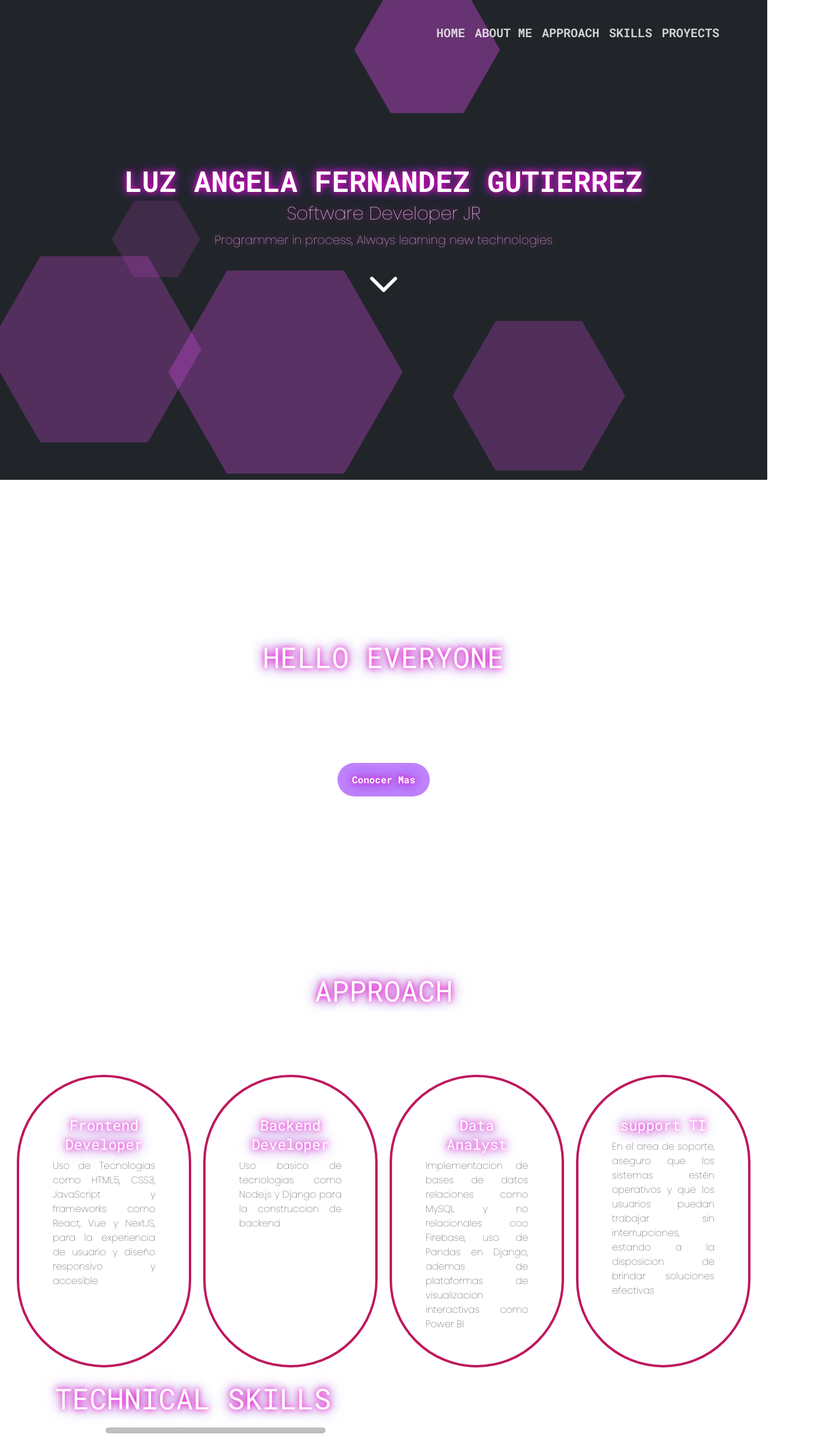
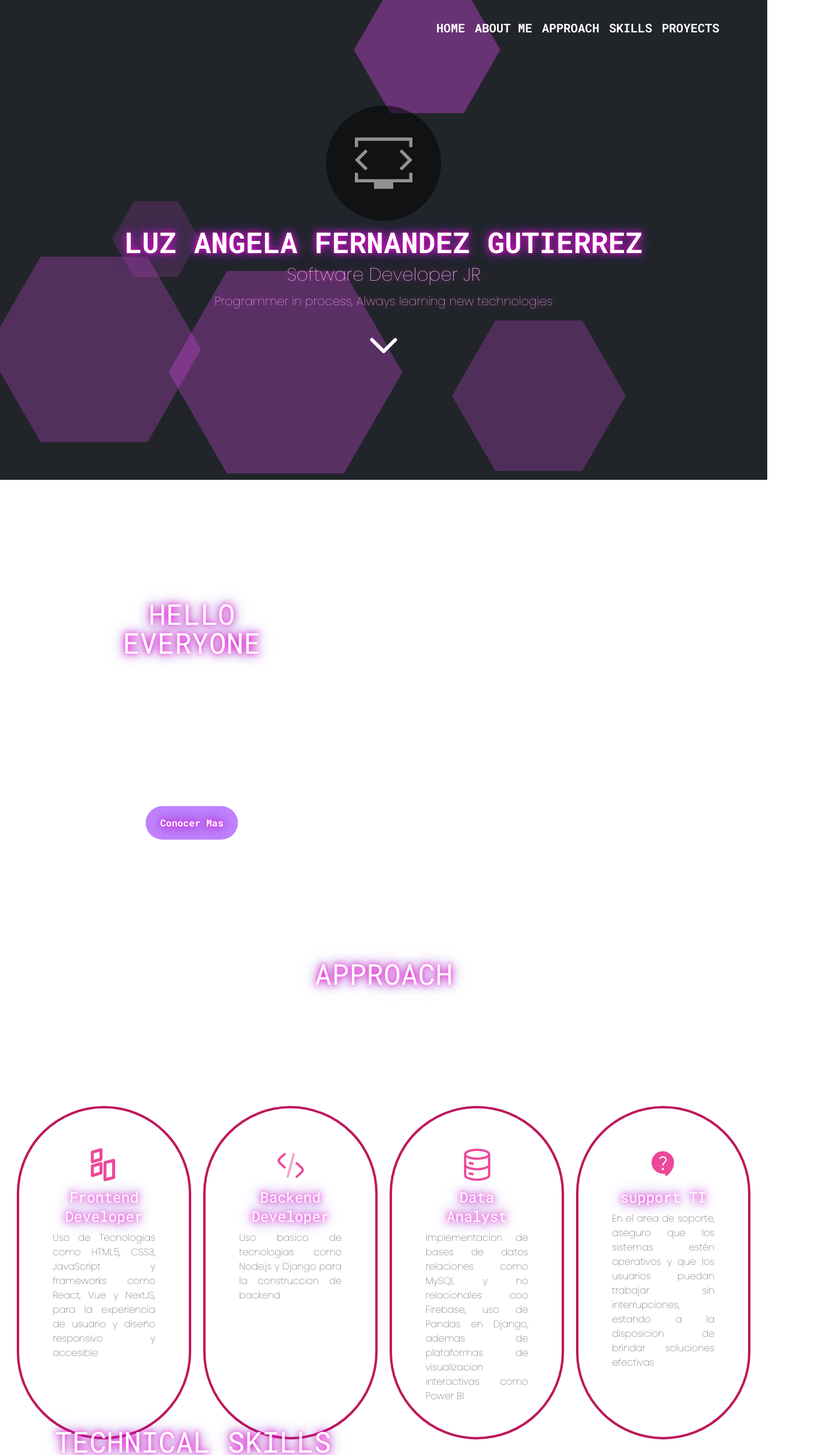
Before and after one commit to LuzfernandezG/Portafolio, a React (Vite) app: page / in a window 1280 px wide. Shown: the top 2426 px of the page at 60% size, 1368 px wide, since content can reach past the window. Built offline with nearby package versions, Linux system fonts and the light colour scheme.

Commit message:
ultimos cambios del portafolio

```diff
--- a/src/App.jsx
+++ b/src/App.jsx
@@ -1,7 +1,7 @@
 import React from "react";
 import Background from "./components/Background";
 import Information from "./components/Information/Encabezado";
-import Barra from "./components/Information/Barra";
+
 import "./App.css";
 
 function App() {
--- a/src/components/Information/Barra.jsx
+++ /dev/null
@@ -1,28 +0,0 @@
-import React from 'react'
-import './Encabezado.css'
-
-function Barra () {
-  return (
-    <header className=' w-full md:fixed  xl:px-20 opacity-80 md:py-10  '>
-      <nav className='md:flex gap-2 text-white w-full  md:justify-end md:gap-4 '>
-        <li className='list-none'>
-          <a className='enlaces'>HOME</a>
-        </li>
-        <li  className='list-none'>
-          <a className='enlaces'>ABOUT ME</a>
-        </li>
-        <li  className='list-none'>
-          <a className='enlaces'>APPROACH</a>
-        </li>
-        <li  className='list-none'>
-          <a className='enlaces'>SKILLS</a>
-        </li>
-        <li  className='list-none'>
-          <a className='enlaces'>PROYECTS</a>
-        </li>
-      </nav>
-    </header>
-  )
-}
-
-export default Barra
--- a/src/components/Information/Contenedores.jsx
+++ b/src/components/Information/Contenedores.jsx
@@ -4,7 +4,7 @@ import './Encabezado.css'
 
 function Contenedores({titulo,descripcion,icono}) {
   return (
-    <div className={"contenedor"}>
+    <div className={"contenedor hover:text-white"}>
         {icono}
         <h1 className='text-2xl neon-text'>{titulo}</h1>
         <p className='text-justify text-black hover:text-white ' >{descripcion}</p>
--- a/src/components/Information/Encabezado.css
+++ b/src/components/Information/Encabezado.css
@@ -53,3 +53,68 @@
   background-color: rgb(255, 255, 255);
   color:black;
 }
+
+.alineacion_iconos{
+  @apply mx-auto text-pink-500  hover:text-white;
+}
+
+/*Animaciones de animista*/
+
+.animacion_inicial{
+  animation: flip-in-hor-bottom 0.5s cubic-bezier(0.250, 0.460, 0.450, 0.940) both;
+}
+
+.animacion_boton{
+  animation: bounce-top 0.9s both;
+}
+
+@keyframes flip-in-hor-bottom {
+  0% {
+    transform: rotateX(80deg);
+    opacity: 0;
+  }
+  100% {
+    transform: rotateX(0);
+    opacity: 1;
+  }
+}
+
+
+@keyframes bounce-top {
+  0% {
+    transform: translateY(-45px);
+    animation-timing-function: ease-in;
+    opacity: 1;
+  }
+  24% {
+    opacity: 1;
+  }
+  40% {
+    transform: translateY(-24px);
+    animation-timing-function: ease-in;
+  }
+  65% {
+    transform: translateY(-12px);
+    animation-timing-function: ease-in;
+  }
+  82% {
+    transform: translateY(-6px);
+    animation-timing-function: ease-in;
+  }
+  93% {
+    transform: translateY(-4px);
+    animation-timing-function: ease-in;
+  }
+  25%,
+  55%,
+  75%,
+  87% {
+    transform: translateY(0px);
+    animation-timing-function: ease-out;
+  }
+  100% {
+    transform: translateY(0px);
+    animation-timing-function: ease-out;
+    opacity: 1;
+  }
+}
--- a/src/components/Information/Encabezado.jsx
+++ b/src/components/Information/Encabezado.jsx
@@ -6,29 +6,28 @@ import Card from './Card.jsx'
 import pdf from '../../../public/documents/cv luz.pdf'
 import Skills from './Skills.jsx'
 import { Computador, Persona, Copyrigth } from './iconos.jsx'
-import Barra from './Barra.jsx'
+
 
 function Encabezado () {
+
   const handleScroll2 = (numero) => {
-    console.log(numero)
-    if(numero==1){
-      Scroll.scroller.scrollTo('Introduccion', {
-        duration: 1000,
-        delay: 500,
-        smooth: true
-      })
+    const scrollTargets = {
+      1: 'Home',
+      2: 'Introduccion',
+      3: 'Enfoques',
+      4: 'Habilidades',
+      5: 'Proyectos'
+    };
 
-    }
-    else if (numero==2){
-      Scroll.scroller.scrollTo('Introduccion', {
-        duration: 1000,
-        delay: 500,
-        smooth: true
-      })
+    const target = scrollTargets[numero];
 
-    }
+    Scroll.scroller.scrollTo(target, {
+      duration: 1000,
+      delay: 500,
+      smooth: true
+    });
+  };
 
-  }
   const onButtonClick = () => {
     // using Java Script method to get PDF file
     fetch(pdf).then(response => {
@@ -71,22 +70,22 @@ function Encabezado () {
 
     {/* <Barra/> */}
 
-    <header className={`w-full md:fixed xl:px-20 opacity-80 md:py-10 transition-colors ${color}`}>
-      <nav className='md:flex gap-2 text-white w-full  md:justify-end md:gap-4 '>
+    <header className={`w-full md:fixed xl:px-20 opacity-80 md:py-8 transition-colors ${color}  animacion_inicial`}>
+      <nav className='md:flex gap-2 text-white w-full  md:justify-end md:gap-4 p-0 '>
         <li className='list-none'>
-          <a className={`enlaces ${color}`}  onClick={handleScroll2(1)}>HOME</a>
+          <a className={`enlaces ${color}`}  onClick={()=>handleScroll2(1)} >HOME</a>
         </li>
         <li  className='list-none'>
-          <a className={`enlaces ${color}`} onClick={handleScroll2(2)} >ABOUT ME</a>
+          <a className={`enlaces ${color}`} onClick={()=>handleScroll2(2)} >ABOUT ME</a>
         </li>
         <li  className='list-none'>
-          <a className={`enlaces ${color}`} onClick={handleScroll2(3)} >APPROACH</a>
+          <a className={`enlaces ${color}`} onClick={()=>handleScroll2(3)} >APPROACH</a>
         </li>
         <li  className='list-none'>
-          <a className={`enlaces ${color}`} onClick={handleScroll2(4)} >SKILLS</a>
+          <a className={`enlaces ${color}`} onClick={()=>handleScroll2(4)} >SKILLS</a>
         </li>
         <li  className='list-none'>
-          <a className={`enlaces ${color}`} onClick={handleScroll2(5)} >PROYECTS</a>
+          <a className={`enlaces ${color}`} onClick={()=>handleScroll2(5)} >PROYECTS</a>
         </li>
       </nav>
     </header>
@@ -94,11 +93,11 @@ function Encabezado () {
       <div className='contenedor-principal flex-col' id='Home'>
         <div className=' flex  items-center justify-center flex-col gap-3 z-30 w-1/4 md:w-full '>
           <Computador ancho='12em' alto='12em' />
-          <h1 className='titulos neon-text font-bold'>
+          <h1 className='titulos neon-text font-bold  animacion_inicial'>
             Luz Angela Fernandez Gutierrez
           </h1>
-          <p className='text-white text-3xl neon-text'>Software Developer JR</p>
-          <p className='text-white text-xl neon-text'>
+          <p className='text-white text-3xl neon-text '>Software Developer JR</p>
+          <p className='text-white text-xl neon-text  animacion_inicial'>
             Programmer in process, Always learning new technologies
           </p>
           <svg
@@ -106,8 +105,9 @@ function Encabezado () {
             width='6em'
             height='6em'
             viewBox='0 0 24 24'
-            className='text-white transition-colors hover:text-black'
-            onClick={handleScroll2(2)}
+            className='text-white transition-colors hover:text-black animacion_boton '
+            onClick={()=>handleScroll2(2)}
+
           >
             <path
               fill='currentColor'
@@ -117,9 +117,9 @@ function Encabezado () {
         </div>
       </div>
 
-      <div className='contenedor-principal   text-white' id='Introduccion'>
-        <Persona ancho='300' alto='300' />
-        <div className='flex flex-col items-center justify-center px-36 gap-10 md:w-full  '>
+      <div className='grid grid-cols-2 w-full h-screen mx-auto items-center justify-center text-white' id='Introduccion'>
+
+        <div className='flex flex-col items-center justify-center mx-auto px-36 gap-10 md:w-auto '>
           <h1 className='titulos neon-text'>HELLO EVERYONE</h1>
           <p className='text-justify '>
             Soy estudiante de Tecnologia en sistemas de informacion y desarrollo
@@ -127,47 +127,57 @@ function Encabezado () {
             conocimientos en desarrollo web de manera autodidacta, me gusta
             facilitar la experiencia del usuario medienta interfaces atractivas.
           </p>
-          <button className='boton' onClick={onButtonClick}>
+          <button className='boton animacion_boton ' onClick={onButtonClick}>
             Conocer Mas
           </button>
         </div>
+        <div className='w-full flex items-center justify-center'>
+        <Persona ancho='300' alto='300' />
+
+        </div>
+
       </div>
 
       <div
-        className=' w-full items-center justify-center p-7  text-white flex  flex-col gap-11 p-10 '
+        className=' w-full h-screen items-center justify-center p-7  text-white flex  flex-col gap-11 p-10  '
         id='Enfoques'
       >
         <section className='flex flex-col gap-6 items-center justify-center w-1/2 md:w-3/4 xl:w-full mx-auto '>
           <h1 className='titulos neon-text'>APPROACH</h1>
-          <p className='text-justify'>
+          <p className='text-justify '>
             Me especializo en diseñar y desarrollar aplicaciones y sitios web
             atractivos, funcionales y que sean escalables, buscando siempre
             facilitar la experiencia del usuario en las plataformas digitales.
           </p>
         </section>
 
-        <div className='grid  md:grid-cols-2 xl:grid-cols-4 gap-5 p-32 md:p-0'>
+        <div className='grid  md:grid-cols-2 xl:grid-cols-4 gap-5 p-32 md:p-0 mt-20'>
           <Contenedor
             titulo='Frontend Developer'
             descripcion=' Uso de Tecnologias como HTML5, CSS3, JavaScript y frameworks como React, Vue y NextJS, para la experiencia de usuario y diseño responsivo y accesible'
+            icono={<svg xmlns="http://www.w3.org/2000/svg" width="60" height="60" viewBox="0 0 48 48" className=' alineacion_iconos '><path fill="none" stroke="currentColor" stroke-linecap="round" stroke-linejoin="round" stroke-width="4" d="M8 7.282L19.556 4v12.718L8 20zm0 18.393l11.556-3.282v12.718L8 38.393zm16.889-4.599l11.555-2.854v22.924L24.89 44z"/></svg>}
           />
           <Contenedor
             titulo='Backend Developer'
             descripcion='Uso basico de tecnologias como Node.js y Django para la construccion de backend'
+
+            icono={<svg xmlns="http://www.w3.org/2000/svg" width="60" height="60" viewBox="0 0 24 24" className=' alineacion_iconos '><path fill="currentColor" d="M8.502 5.387A.75.75 0 0 0 7.5 4.272L5.76 5.836c-.736.663-1.347 1.212-1.766 1.71c-.441.525-.755 1.088-.755 1.784c0 .695.314 1.258.755 1.782c.42.499 1.03 1.049 1.766 1.711l1.74 1.564a.75.75 0 1 0 1.003-1.115l-1.696-1.527c-.788-.709-1.32-1.19-1.663-1.598c-.33-.393-.403-.622-.403-.817c0-.196.072-.425.403-.818c.344-.409.875-.889 1.663-1.598zm6.941 5.111a.75.75 0 0 1 1.06-.055l1.737 1.563c.736.663 1.347 1.213 1.766 1.711c.441.524.755 1.088.755 1.783s-.314 1.259-.755 1.783c-.42.498-1.03 1.048-1.766 1.71l-1.738 1.565a.75.75 0 1 1-1.003-1.116l1.696-1.526c.788-.71 1.32-1.19 1.663-1.599c.33-.392.403-.622.403-.817s-.072-.425-.403-.817c-.344-.41-.875-.89-1.663-1.599L15.5 11.557a.75.75 0 0 1-.056-1.059"/><path fill="currentColor" d="M14.18 4.275a.75.75 0 0 1 .532.918l-3.987 15a.75.75 0 0 1-1.45-.386l3.987-15a.75.75 0 0 1 .918-.532" opacity="0.5"/></svg>}
           />
           <Contenedor
             titulo='Data Analyst'
             descripcion='Implementacion de bases de datos relaciones como MySQL y no relacionales coo Firebase, uso de Pandas en Django, ademas de plataformas de visualizacion interactivas como Power BI'
-          />
+            icono={<svg xmlns="http://www.w3.org/2000/svg" width="60" height="60" viewBox="0 0 24 24" className='alineacion_iconos'><g fill="none" stroke="currentColor" stroke-linecap="round" stroke-linejoin="round" stroke-width="1.5" color="currentColor"><ellipse cx="12" cy="5" rx="8" ry="3"/><path d="M7 10.842c.602.18 1.274.33 2 .44M20 12c0 1.657-3.582 3-8 3s-8-1.343-8-3m3 5.842c.602.18 1.274.33 2 .44"/><path d="M20 5v14c0 1.657-3.582 3-8 3s-8-1.343-8-3V5"/></g></svg>}
+         />
           <Contenedor
             titulo='support TI'
             descripcion='En el area de soporte, aseguro que los sistemas estén operativos y que los usuarios puedan trabajar sin interrupciones, estando a la disposicion de brindar soluciones efectivas'
+            icono={<svg xmlns="http://www.w3.org/2000/svg" width="60" height="60" viewBox="0 0 24 24" className='alineacion_iconos'><path fill="currentColor" d="M12.942 18H11.5q-3.132 0-5.316-2.183T4 10.504t2.183-5.317T11.498 3q1.566 0 2.93.586q1.364.585 2.383 1.604t1.604 2.379T19 10.5q0 2.658-1.33 4.985t-3.436 3.913q-.211.116-.413.133t-.402-.089t-.321-.276t-.127-.408zm-1.406-2.429q.306 0 .52-.216t.213-.523t-.216-.52t-.523-.214t-.52.216t-.214.523t.217.52t.523.214M9.459 8.202q.174.067.347-.009t.283-.245q.205-.339.582-.54q.377-.2.868-.2q.736 0 1.197.385t.46 1.041q0 .406-.197.76t-.672.829q-.644.627-.925 1.076t-.28.872q0 .197.128.336t.31.14t.305-.14q.123-.138.146-.342q.049-.31.335-.688q.287-.379.696-.789q.564-.563.807-1.062t.243-.999q0-1.029-.71-1.655t-1.805-.626q-.736 0-1.356.359q-.621.358-.932.856q-.11.202-.065.388t.235.253"/></svg>}
           />
         </div>
       </div>
 
       <div
-        className='w-full h-full flex flex-col md:flex-row gap-12 text-white  justify-center px-7'
+        className='w-full h-screen flex flex-col md:flex-row gap-12 text-white  justify-center px-7'
         id='Habilidades'
       >
         <div className='w-full flex items-center justify-center'>
@@ -191,7 +201,7 @@ function Encabezado () {
       >
         <section className='flex flex-col'>
           <h1 className='titulos neon-text w-2/4 mx-auto md:w-auto'>Recent Proyects</h1>
-          <div className='grid grid-cols-1 xl:grid-cols-2 gap-4 p-5'>
+          <div className='grid grid-cols-1 xl:grid-cols-3 gap-4 p-5'>
             <Card
               titulo='Minimarket- Gestor de ventas'
               descripcion='Proyecto de una tienda online tipo Minimarket, permite realizar venta de productos,
@@ -229,7 +239,7 @@ function Encabezado () {
       </div>
 
       <footer className='bg-white flex justify-center items-center gap-5 p-3'>
-        <Copyrigth ancho='20' alto='20' />
+      <Copyrigth ancho="1.5em" alto="2em" />
 
         <p className='font-bold'> 2025 Creator by: Luz Angela Fernandez</p>
       </footer>
--- a/src/components/Information/LineaPorcentaje.jsx
+++ b/src/components/Information/LineaPorcentaje.jsx
@@ -10,7 +10,7 @@ function LineaPorcentaje ({ porcentaje, habilidad,icono }) {
         {icono}
         <h2>{habilidad}</h2>
         </section>
-        <svg width='100%' height='10'>
+        <svg width='100%' height='10' className='text-white'>
           <rect
             x='0'
             y='0'
--- a/src/components/Information/Skills.jsx
+++ b/src/components/Information/Skills.jsx
@@ -182,6 +182,7 @@ function Skills() {
           width='20'
           height='20'
           viewBox='0 0 16 16'
+          className='text-white'
         >
           <g
             fill='none'
--- a/src/components/Information/iconos.jsx
+++ b/src/components/Information/iconos.jsx
@@ -1,8 +1,9 @@
 export const Computador = (ancho, alto) => {
+  return (
     <svg
       xmlns='http://www.w3.org/2000/svg'
-    width={ancho}
-    height={alto}
+      width={ancho.ancho}
+      height={alto.alto}
       viewBox='0 0 24 24'
       className='text-white bg-black p-8 rounded-full opacity-50'
     >
@@ -11,13 +12,15 @@ export const Computador = (ancho, alto) => {
         d='M3 7V4h18v3h-1V5H4v2zm6 13v-2H3v-3h1v2h16v-2h1v3h-6v2zm-4.584-9l2.6-2.6l-.708-.708L3 11l3.308 3.308l.708-.708zm15.169 0l-2.6 2.6l.707.708L21 11l-3.308-3.308l-.707.708z'
       />
     </svg>
-}
+  );
+};
 
 export const Persona = (ancho, alto) => {
+  return (
     <svg
       xmlns='http://www.w3.org/2000/svg'
-    width={ancho}
-    height={alto}
+      width={ancho.ancho}
+      height={alto.alto}
       viewBox='0 0 24 24'
     >
       <rect width='24' height='24' fill='none' />
@@ -26,13 +29,15 @@ export const Persona = (ancho, alto) => {
         d='M5.77 11.977L2.83 9.039l2.94-2.92l2.919 2.92zM9.807 21v-4.596q-1.467-.125-2.92-.324T4 15.52l.23-1q1.928.478 3.856.681t3.912.203t3.915-.203t3.856-.682l.231 1q-1.436.362-2.889.56t-2.919.325V21zM5.769 10.58l1.523-1.54L5.77 7.516L4.227 9.039zM12 7.386q-.961 0-1.634-.673q-.674-.673-.674-1.635t.674-1.635T12 2.77t1.635.673t.673 1.635t-.674 1.635T12 7.385m0 6.404q-.698 0-1.195-.498q-.497-.497-.497-1.195t.497-1.195T12 10.404t1.195.497t.497 1.195t-.497 1.195T12 13.79m0-7.404q.54 0 .924-.384t.384-.924t-.384-.924T12 3.769t-.924.384t-.384.924t.384.924t.924.384m4.992 5.461L15.677 9.54l1.315-2.308h2.573l1.316 2.308l-1.316 2.307zm.56-1h1.46l.722-1.307l-.729-1.308h-1.459l-.723 1.308zm.736-1.307'
       />
     </svg>
-}
-
+  );
+};
 export const Copyrigth = (ancho,alto) => {
+  console.log("ancho: ",ancho,"alto: ", alto)
+  return(
     <svg
     xmlns='http://www.w3.org/2000/svg'
-    width={ancho}
-    height={alto}
+    width={ancho.ancho}
+    height={alto.alto}
     viewBox='0 0 512 512'
     className='text-black  neon-text'
   >
@@ -42,4 +47,7 @@ export const Copyrigth = (ancho,alto) => {
       d='M256 512a256 256 0 1 0 0-512a256 256 0 1 0 0 512m-56.6-199.4c31.2 31.2 81.9 31.2 113.1 0c9.4-9.4 24.6-9.4 33.9 0s9.4 24.6 0 33.9c-50 50-131 50-181 0s-50-131 0-181s131-50 181 0c9.4 9.4 9.4 24.6 0 33.9s-24.6 9.4-33.9 0c-31.2-31.2-81.9-31.2-113.1 0s-31.2 81.9 0 113.1z'
     />
   </svg>
+
+  )
+
 }
```
Lines whose indentation alone changed are shown as unchanged.
